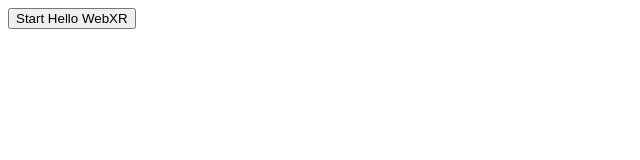
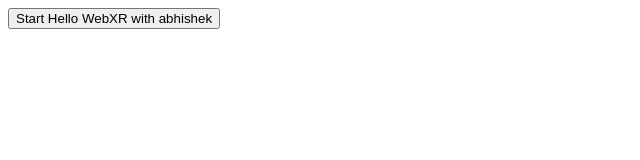
Before and after one commit to abhishekmeena33/3DModelViewer, a plain HTML site: page index.html in a window 1280 px wide. Shown: the whole page, without its empty margins (0-640 px from the left). Drawn offline with nearby package versions, Linux system fonts and the light colour scheme.

Commit message:
Update index.html
nothing

```diff
--- a/index.html
+++ b/index.html
@@ -15,7 +15,7 @@
 
   <!-- Starting an immersive WebXR session requires user interaction.
        We start this one with a simple button. -->
-  <button onclick="activateXR()">Start Hello WebXR</button>
+  <button onclick="activateXR()">Start Hello WebXR with abhishek</button>
   <script>
     async function activateXR() {
 
```
